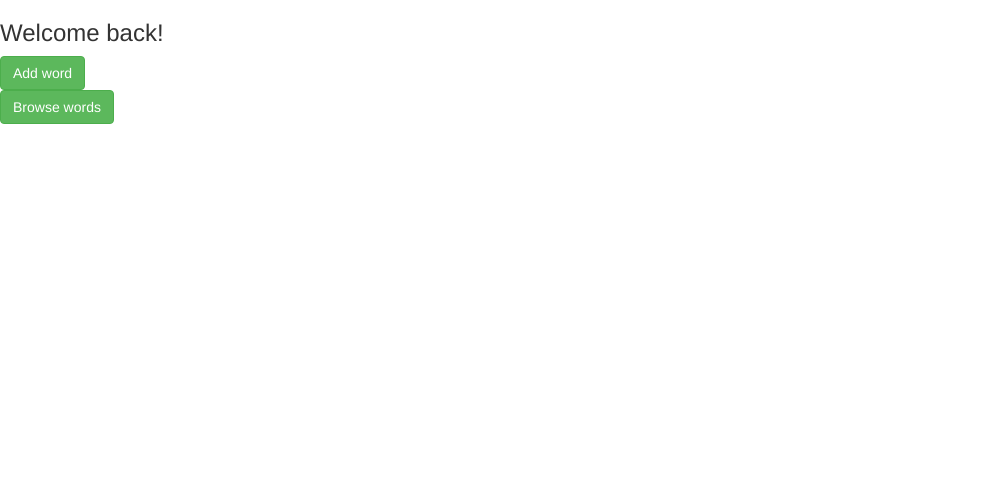
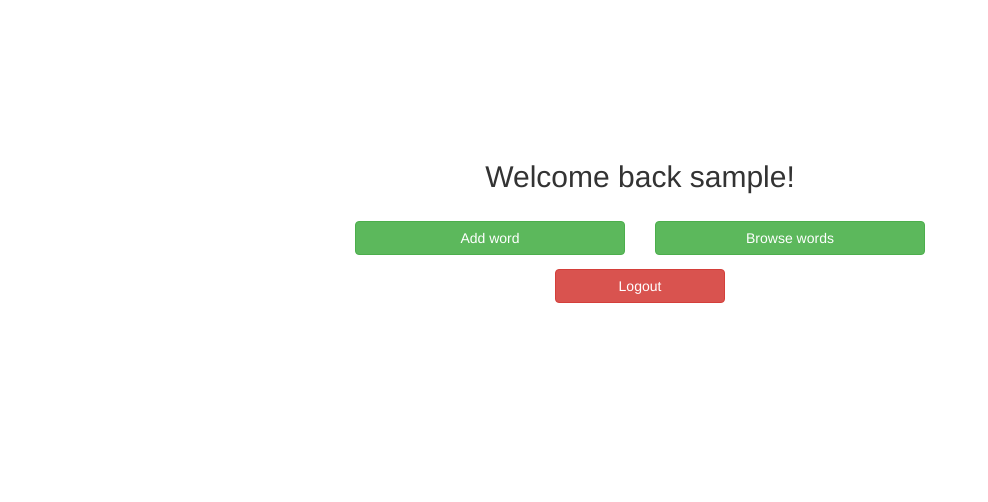
Before and after one commit to Typecraft/word_interface, a Django app: page /home in a window 1280 px wide. Shown: the top 502 px of the page, without its empty margins (0-988 px from the left). After the commit the page ends 303 px from the top, so only its background shows below. Run offline with Django 3.2, Linux system fonts and the light colour scheme; the visitor is signed in with stand-in values (Sample User, id 1); some libraries are stand-ins or nearby versions.

Commit message:
Fixed login and logout

```diff
--- a/words/static/words/home.css
+++ b/words/static/words/home.css
@@ -0,0 +1,18 @@
+.home__wrapper{
+    display: flex;
+    justify-content: center;
+    flex-wrap: wrap;
+    width: 100%;
+    padding-top: 10em;
+}
+.home{
+    width: 600px;
+}
+.title{
+    width: 100%;
+    text-align: center;
+    margin-bottom: 2em;
+}
+.logoutrow{
+    margin-top: 1em;
+}
--- a/words/templates/words/home.html
+++ b/words/templates/words/home.html
@@ -7,15 +7,26 @@
 {% endblock %}
 
 {% block body %}
-    <div class="home">
-        <div class="title">
-            <h3>Welcome back!</h3>
-        </div>
-        <div>
-            <a href="/word"><button class="btn btn-large btn-success">Add word</button></a>
-        </div>
-        <div>
-            <a href="/my-words"><button class="btn btn-large btn-success">Browse words</button></a>
+    <div class="home__wrapper">
+        <div class="home container-fluid">
+            <div class="row">
+                <div class="title">
+                    <h2>Welcome back {{ user.username }}!</h2>
+                </div>
+            </div>
+            <div class="row">
+                <div class="col-md-6">
+                    <a href="/word"><button class="btn btn-block btn-success">Add word</button></a>
+                </div>
+                <div class="col-md-6">
+                    <a href="/my-words"><button class="btn btn-block btn-success">Browse words</button></a>
+                </div>
+            </div>
+            <div class="row logoutrow">
+                <div class="col-md-4 col-md-offset-4">
+                    <a href="/logout"><button class="btn btn-block btn-danger">Logout</button></a>
+                </div>
+            </div>
         </div>
     </div>
 {% endblock %}
--- a/words/urls.py
+++ b/words/urls.py
@@ -4,7 +4,7 @@ from . import views
 urlpatterns = [
     url(r'^$', views.index, name='index'),
     url(r'^login$', views.login_user, name='login'),
-    url(r'^logout$', views.logout, name='logout'),
+    url(r'^logout$', views.logout_user, name='logout'),
     url(r'^word$', views.word, name='word'),
     url(r'^home$', views.home, name='home'),
     url(r'^my-words$', views.my_words, name='mywords'),
--- a/words/views.py
+++ b/words/views.py
@@ -1,4 +1,4 @@
-from django.contrib.auth import authenticate, login
+from django.contrib.auth import authenticate, login, logout
 from django.contrib.auth.decorators import login_required
 from django.core.paginator import Paginator, PageNotAnInteger, EmptyPage
 from django.http import HttpResponse
@@ -35,7 +35,7 @@ def login_user(request):
         return render(request, 'words/login.html')
 
 
-def logout(request):
+def logout_user(request):
     if request.user.is_authenticated:
         logout(request)
 
```
